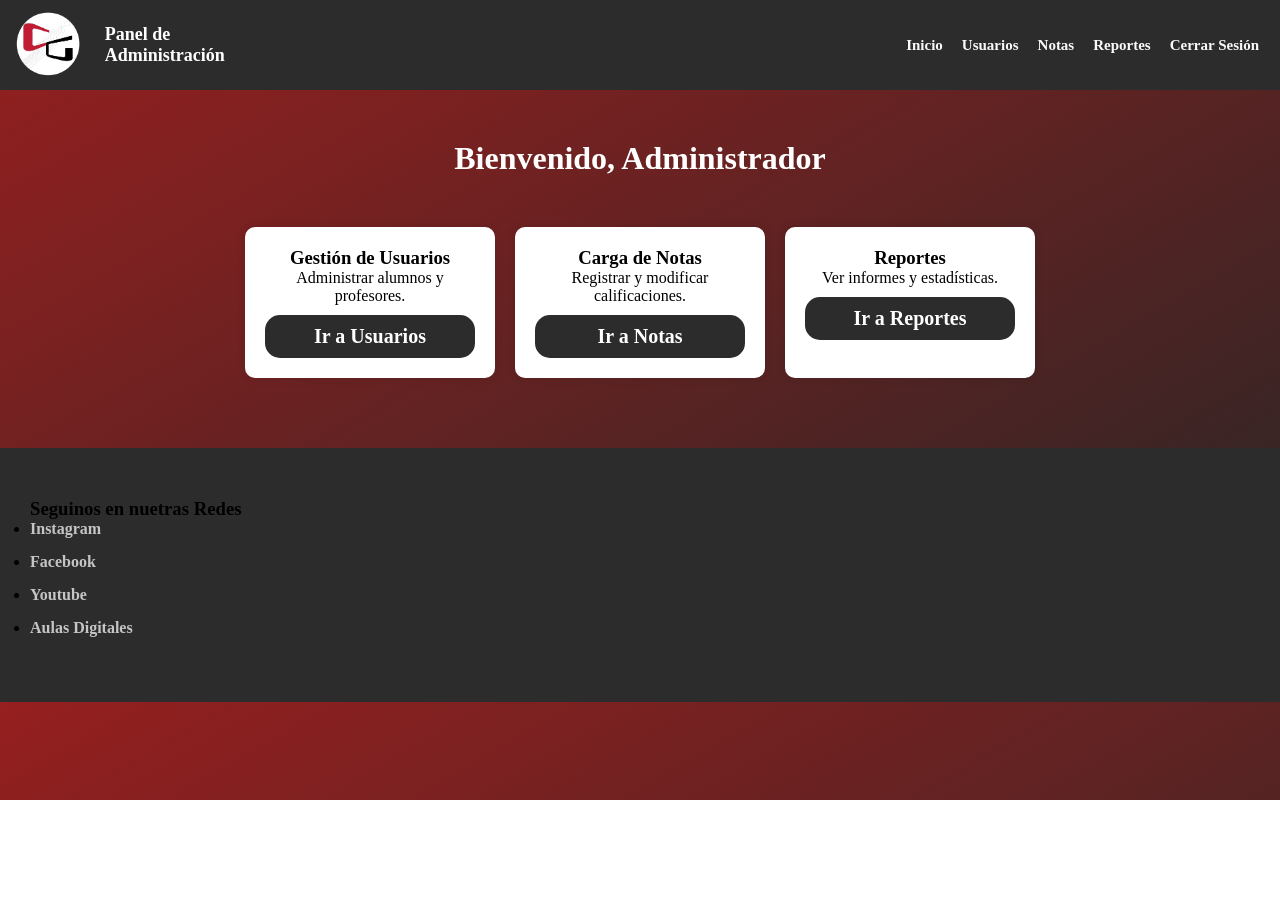
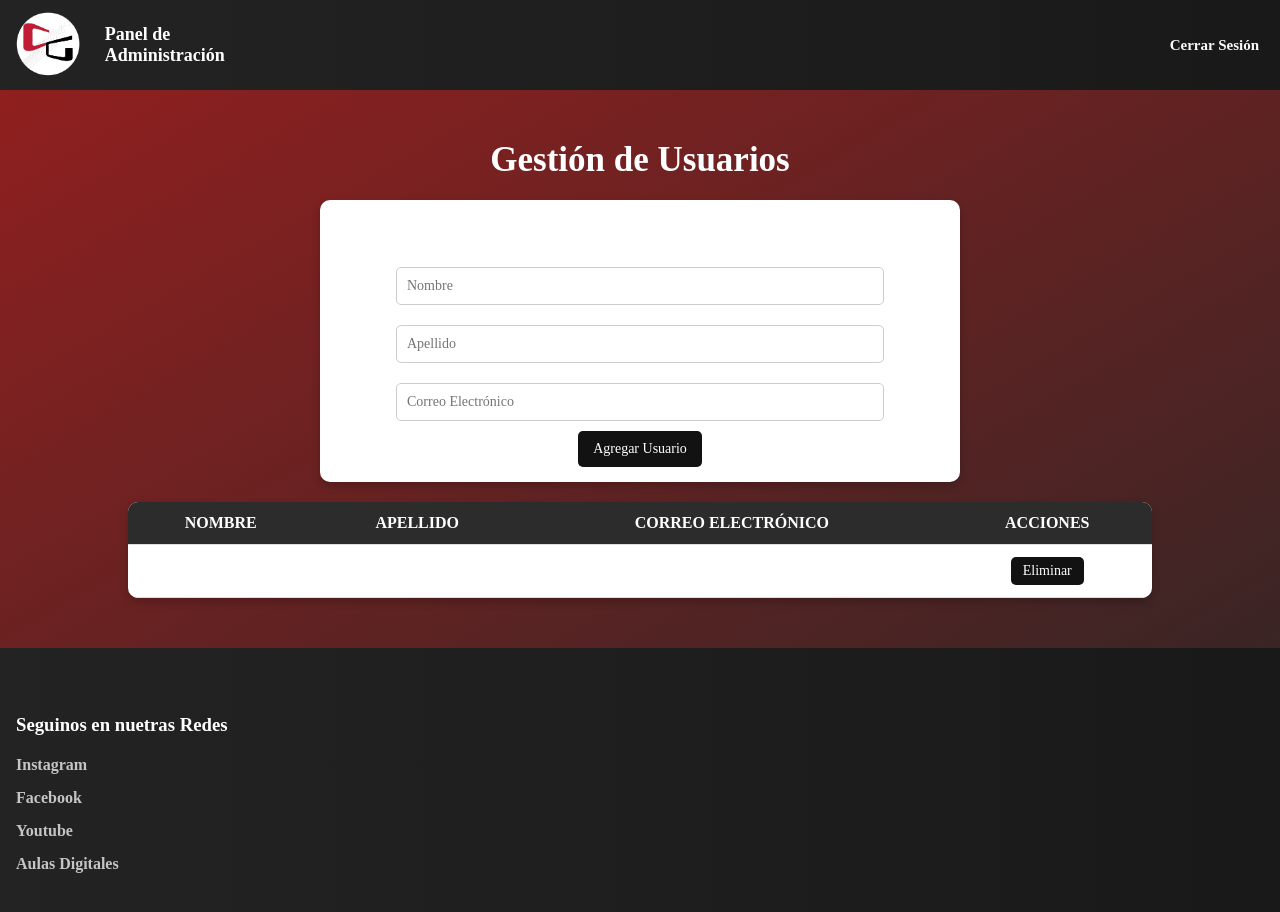
Before and after one commit to valemsrzz/tpiprogiv, a plain HTML site: page administrador.html in a window 1280 px wide. Before the commit the page ends 800 px from the top, so only its background shows below. Drawn offline with Linux system fonts and the light colour scheme.

Commit message:
ajustes pequeños

```diff
--- a/admin.css
+++ b/admin.css
@@ -3,23 +3,34 @@
     padding: 0;
     box-sizing: border-box;
     font-family: "Poppins", serif;
+    list-style: none;
+    text-decoration: none;
 }
 
 body {
     background: linear-gradient(150deg, #961f1f, #262626);
+    color: #ffffff;
 }
 
 h1{
     color: #ffffff;
-    margin-bottom: 50px;
+    font-size: 35px;
+    margin-bottom: 15px;
     margin-top: 50px;
+    text-align: center;
+}
+
+h3{
+    text-align: center;
+    color: #ffffff;
+    margin-bottom: 20px;
 }
 
 header {
     display: flex;
     justify-content: space-between;
     align-items: center;
-    background: #2c2c2c;
+    background: linear-gradient(90deg, rgb(36, 35, 35)0%, rgb(26, 25, 25)100%);
     color: white;
     padding: 5px;
     font-size: 75%;
@@ -47,45 +58,93 @@ color: #b43232;
     margin-right: 5%;
 }
 
-.dashboard {
-    text-align: center;
-    margin: 20px;
+ /* Estilos para la tabla de usuarios */
+.user-table {
+    width: 80%;
+    margin: 20px auto;
+    border-collapse: collapse;
+    box-shadow: 0px 4px 8px rgba(0, 0, 0, 0.2);
+    border-radius: 10px;
+    overflow: hidden;
+    background: #ffffff;
+    margin-bottom: 50px;
 }
 
-.cards {
-    display: flex;
-    justify-content: center;
-    gap: 20px;
-    flex-wrap: wrap;
+.user-table th, .user-table td {
+    padding: 12px;
+    text-align: center;
+    border-bottom: 1px solid #ddd;
 }
 
-.card {
-    background: white;
-    padding: 20px;
-    margin-bottom: 50px;
-    width: 250px;
-    border-radius: 10px;
-    box-shadow: 0 0 10px rgba(0, 0, 0, 0.1);
+.user-table th {
+    background-color: #2c2c2c;
+    color: white;
+    font-weight: bold;
+    text-transform: uppercase;
 }
 
-.btn {
-    display: block;
-    background: #2c2c2c;
-    color: white;
-    padding: 10px;
-    margin-top: 10px;
-    text-decoration: none;
-    border-radius: 15px;
+.user-table tr:nth-child(even) {
+    background-color: #f2f2f2;
 }
 
+/* Botón de acción en la tabla */
+.user-table button {
+    background: #121212;
+    color: white;
+    border: none;
+    padding: 6px 12px;
+    cursor: pointer;
+    border-radius: 5px;
+    font-size: 14px;
+}
+
+.user-table button:hover {
+    background-color: #b91818;
+}
+
+.add-user-form {
+    width: 50%;
+    margin: 20px auto;
+    padding: 15px;
+    background: white;
+    border-radius: 10px;
+    box-shadow: 0px 4px 8px rgba(0, 0, 0, 0.2);
+    text-align: center;
+}
+
+.add-user-form input {
+    width: 80%;
+    padding: 10px;
+    margin: 10px 0;
+    border: 1px solid #ccc;
+    border-radius: 5px;
+    font-size: 14px;
+}
+
+.add-user-form button {
+    background: #121212;
+    color: white;
+    border: none;
+    padding: 10px 15px;
+    cursor: pointer;
+    border-radius: 5px;
+    font-size: 14px;
+}
+
+.add-user-form button:hover {
+    background-color: #b91818;
+}
+
+
 .footer{
-    padding: 50px 30px;
-    background-color: #2c2c2c;
+    padding: 50px 0;
+    background: linear-gradient(90deg, rgb(36, 35, 35)0%, rgb(26, 25, 25)100%);
 }
 
 .footer-content{
     display: flex;
     justify-content: space-between;
+    padding: 16px;
 }
 
 link h3{
@@ -93,7 +152,6 @@ link h3{
     color: #c5c5c5;
     margin-bottom: 15px;
     justify-content: center
-
 }
 
 .link ul li a{
@@ -102,3 +160,10 @@ link h3{
     display: block;
     margin-bottom: 15px;
 }
+
+.footer-content h1{
+     font-size: 30px;
+    color: #c5c5c5;
+    margin-bottom: 15px;
+    justify-content: center;
+}
--- a/administrador.html
+++ b/administrador.html
@@ -1,11 +1,13 @@
 <!DOCTYPE html>
 <html lang="es">
+
 <head>
     <meta charset="UTF-8">
     <meta name="viewport" content="width=device-width, initial-scale=1.0">
     <title>Panel de Administración</title>
     <link rel="stylesheet" href="admin.css">
 </head>
+
 <body>
     <header>
         <div class="logo">
@@ -13,34 +15,42 @@
             <h2 class="nombre-colegio">Panel de Administración</h2>
         </div>
         <nav>
-            <a href="inicio.html" class="nav-link">Inicio</a>
-            <a href="#" class="nav-link">Usuarios</a>
-            <a href="#" class="nav-link">Notas</a>
-            <a href="#" class="nav-link">Reportes</a>
             <a href="#" class="nav-link">Cerrar Sesión</a>
         </nav>
     </header>
+    <section class="user-management">
+        <h1>Gestión de Usuarios</h1>
 
-    <!-- Dashboard -->
-    <main class="dashboard">
-        <h1>Bienvenido, Administrador</h1>
-        <div class="cards">
-            <div class="card">
-                <h3>Gestión de Usuarios</h3>
-                <p>Administrar alumnos y profesores.</p>
-                <a href="#" class="btn">Ir a Usuarios</a>
-            </div>
-            <div class="card">
-                <h3>Carga de Notas</h3>
-                <p>Registrar y modificar calificaciones.</p>
-                <a href="#" class="btn">Ir a Notas</a>
-            </div>
-            <div class="card">
-                <h3>Reportes</h3>
-                <p>Ver informes y estadísticas.</p>
-                <a href="#" class="btn">Ir a Reportes</a>
-            </div>
+        <!-- Formulario para agregar usuarios -->
+        <div class="add-user-form">
+            <h3>Agregar Nuevo Usuario</h3>
+            <input type="text" id="newUserNombre" placeholder="Nombre">
+            <input type="text" id="newUserApellido" placeholder="Apellido">
+            <input type="email" id="newUserEmail" placeholder="Correo Electrónico">
+            <button onclick="agregarUsuario()">Agregar Usuario</button>
         </div>
+
+        <!-- Tabla de usuarios -->
+        <table class="user-table">
+            <thead>
+                <tr>
+                    <th>Nombre</th>
+                    <th>Apellido</th>
+                    <th>Correo Electrónico</th>
+                    <th>Acciones</th>
+                </tr>
+            </thead>
+            <tbody id="userTableBody">
+                <!-- Carga de usuarios -->
+                <tr>
+                    <td></td>
+                    <td></td>
+                    <td></td>
+                    <td><button onclick="eliminarUsuario(this)">Eliminar</button></td>
+                </tr>
+            </tbody>
+        </table>
+    </section>
     </main>
     <footer class="footer">
         <div class="footer-content container">
@@ -56,4 +66,5 @@
         </div>
     </footer>
 </body>
+
 </html>
--- a/dptoalumn.css
+++ b/dptoalumn.css
@@ -1,8 +1,11 @@
-/* Diseño del cuerpo */
-body {
+*{
     margin: 0;
     padding: 0;
+    box-sizing: border-box;
     font-family: "Poppins", serif;
+    list-style: none;
+}
+body {
     background: linear-gradient(150deg, #961f1f, #262626);
     color: white;
 }
@@ -10,16 +13,16 @@ body {
 
 h1, .descr {
     text-align: center;
+    margin-top: 50px;
 }
 
-/* Sección de encabezado */
 header {
     display: flex;
-    height: 3rem;
-    background-color: #2c2c2c;
     justify-content: space-between;
     align-items: center;
-    padding: 1rem;
+    background: linear-gradient(90deg, rgb(36, 35, 35)0%, rgb(26, 25, 25)100%);
+    color: white;
+    padding: 5px;
     font-size: 75%;
 }
 
@@ -42,7 +45,7 @@ header {
 
 .logo img {
     height: 5rem;
-     margin-right: 2%;
+    margin-right: 5%;
 }
 
  h2{
@@ -119,7 +122,7 @@ td input{
 /* Footer */
 .footer{
     padding: 50px 0;
-    background-color: #2c2c2c;
+    background: linear-gradient(90deg, rgb(36, 35, 35)0%, rgb(26, 25, 25)100%);
 }
 
 .footer-content{
@@ -141,6 +144,14 @@ link h3{
     display: block;
     margin-bottom: 15px;
 }
+
+.footer-content h1{
+     font-size: 30px;
+    color: #c5c5c5;
+    margin-bottom: 15px;
+    justify-content: center;
+}
+
 /* Ajustes para dispositivos pequeños */
 @media (max-width: 768px) {
     header h1 {
--- a/paginstyle.css
+++ b/paginstyle.css
@@ -8,6 +8,7 @@
 body {
     font-family: "Poppins", serif;
     background-color: #e0e0e0d0;
+    color: #ffff;
 }
 
 .container {
@@ -59,7 +60,7 @@ body {
 }
 
 .menu .navbar ul  li a:hover {
-    color: #444342;
+    color: #b43232;
 }
 
 #menu {
@@ -239,7 +240,7 @@ p{
 
 .footer{
     padding: 50px 0;
-    background-color: #2c2c2c;
+    background: linear-gradient(90deg, rgb(36, 35, 35)0%, rgb(26, 25, 25)100%);
 }
 
 .footer-content{
--- a/vistaalumn.css
+++ b/vistaalumn.css
@@ -1,23 +1,29 @@
-body {
+*{
     margin: 0;
     padding: 0;
     font-family: "Poppins", serif;
+    list-style: none;
+    box-sizing: border-box;
+}
+
+body {
     background: linear-gradient(150deg, #961f1f, #262626);
-    color: white;
+    color: #ffff;
 }
+
 
 h1, .descr {
     text-align: center;
+    margin-top: 50px;
 }
 
-/* Sección de encabezado */
 header {
     display: flex;
-    height: 3rem;
-    background-color: #2c2c2c;
     justify-content: space-between;
     align-items: center;
-    padding: 1rem;
+    background: linear-gradient(90deg, rgb(36, 35, 35)0%, rgb(26, 25, 25)100%);
+    color: white;
+    padding: 5px;
     font-size: 75%;
 }
 
@@ -42,7 +48,6 @@ header {
     height: 5rem;
     margin-right: 5%;
 }
-
 
 /* Sección de boletín y tabla de calificaciones */
 #boletin {
@@ -93,13 +98,14 @@ td output {
 
 /* Footer */
 .footer{
-    padding: 50px 30px;
-    background-color: #2c2c2c;
+    padding: 50px 0;
+    background: linear-gradient(90deg, rgb(36, 35, 35)0%, rgb(26, 25, 25)100%);
 }
 
 .footer-content{
     display: flex;
     justify-content: space-between;
+    padding: 16px;
 }
 
 link h3{
@@ -107,7 +113,6 @@ link h3{
     color: #c5c5c5;
     margin-bottom: 15px;
     justify-content: center
-
 }
 
 .link ul li a{
@@ -115,6 +120,13 @@ link h3{
     color: #c5c5c5;
     display: block;
     margin-bottom: 15px;
+}
+
+.footer-content h1{
+     font-size: 30px;
+    color: #c5c5c5;
+    margin-bottom: 15px;
+    justify-content: center;
 }
 
 /* Ajustes para dispositivos pequeños */
```
Lines whose indentation alone changed are shown as unchanged.
